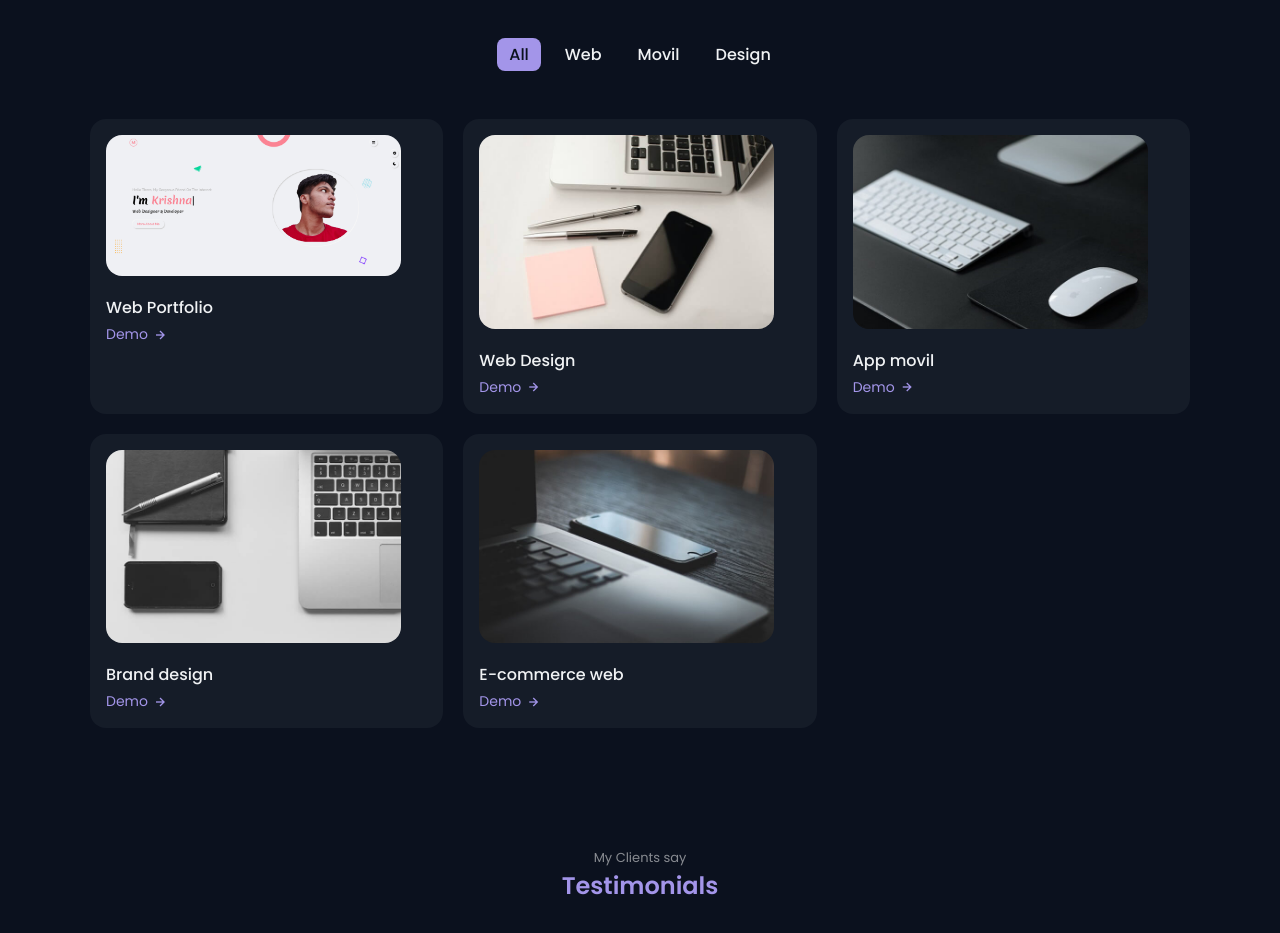
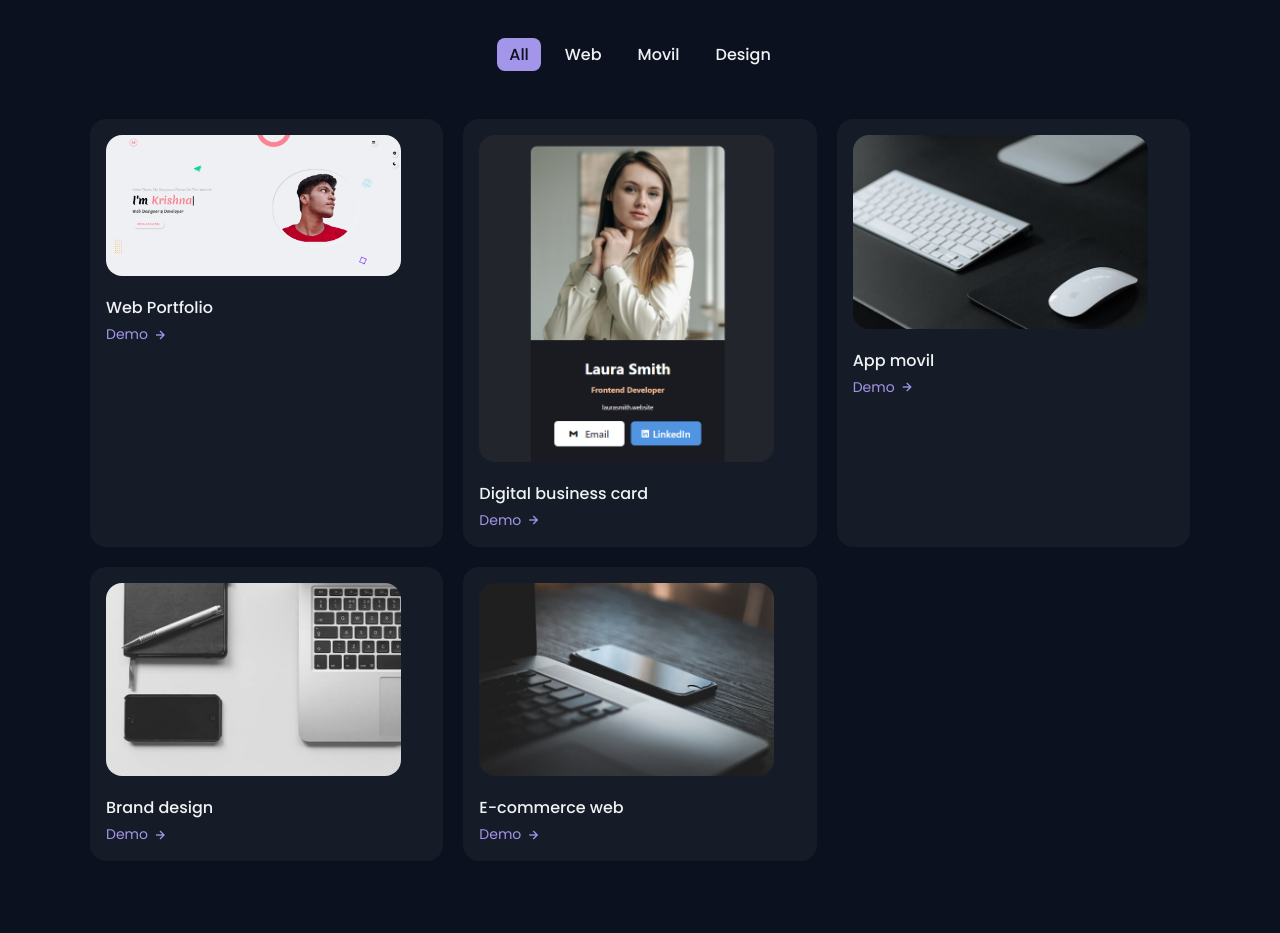
Before and after one commit to MusKRI/personalPortfolio, a plain HTML site: page index.html in a window 1280 px wide. Shown: the part 2480-3413 px from the top of the page. Drawn offline with nearby package versions, Linux system fonts and the light colour scheme; a web font is replaced by a local one.

Commit message:
new work update

```diff
--- a/index.html
+++ b/index.html
@@ -518,11 +518,17 @@
           </div>
 
           <div class="work__card mix web">
-            <img src="./assets/img/work1.jpg" alt="" class="work__img" />
+            <img
+              src="./assets/img/work-2/Digital-business-cards.png"
+              alt=""
+              class="work__img"
+            />
 
-            <h3 class="work__title">Web Design</h3>
+            <h3 class="work__title">Digital business card</h3>
 
-            <a href="" class="work__button"
+            <a
+              href="https://muskri.github.io/Digital-business-card/"
+              class="work__button"
               >Demo <i class="bx bx-right-arrow-alt work__icon"></i
             ></a>
           </div>
```
Also changed, not shown: assets/img/work-2/Digital-business-cards.png (added), assets/img/work-2/digital-business-card.png (added).
